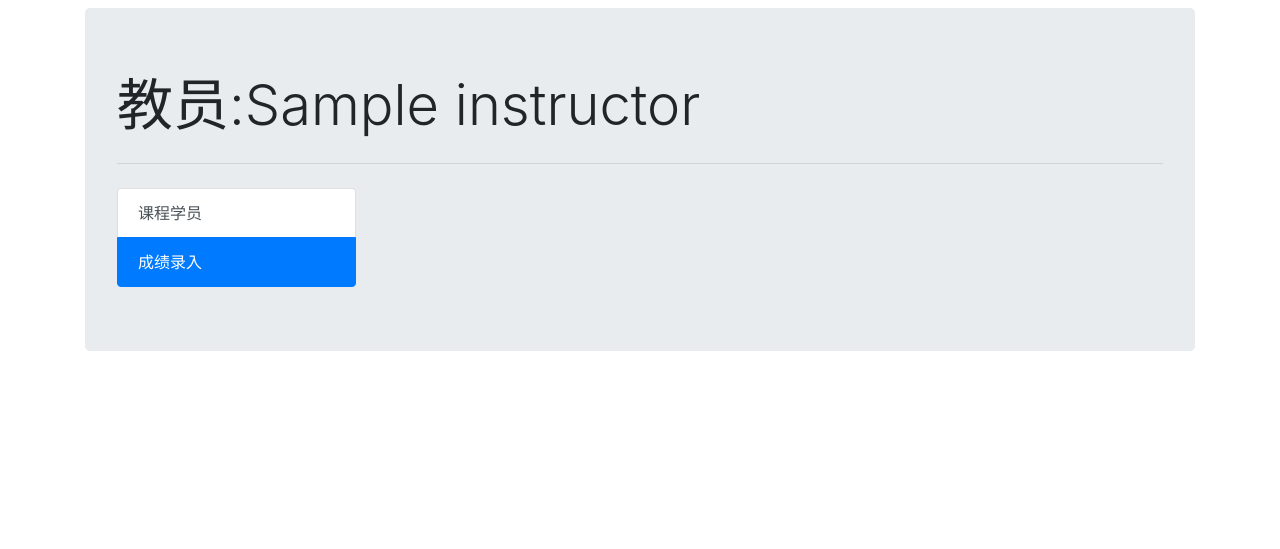
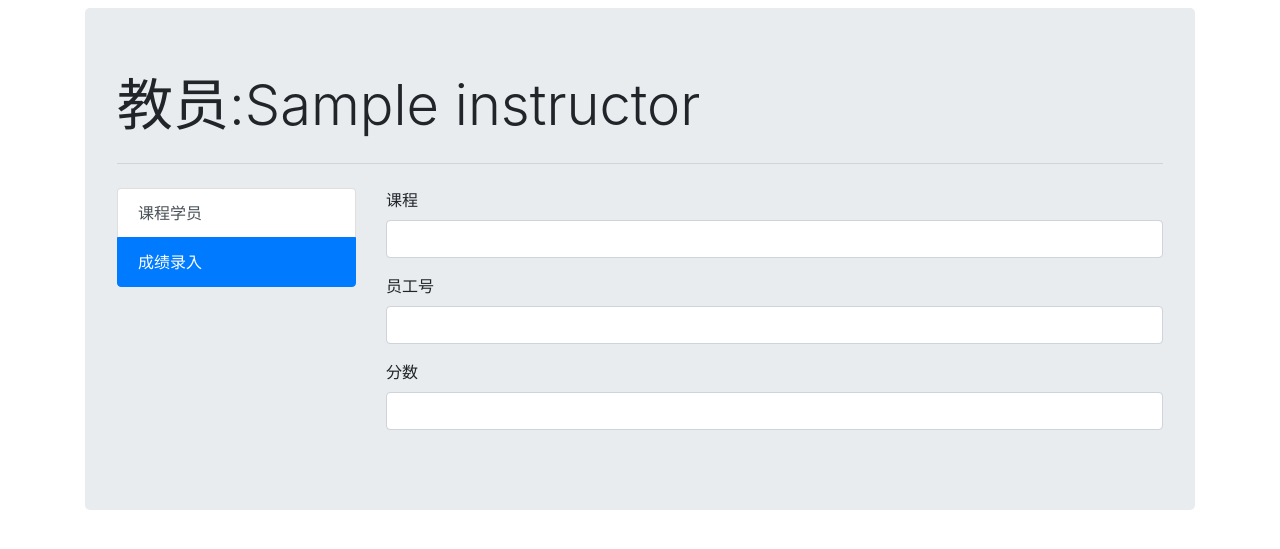
Before and after one commit to YC-Yuan/DataBaseDesign, a Python web app: template PJ/flask/templates/instructor/instructor.html in a window 1280 px wide, after a click on "成绩录入". Shown: the top 549 px of the page. Run offline with Jinja, Linux system fonts and the light colour scheme; the template is opened without the code that fills it: most values are stand-ins (such as "Sample title", 1, 10 or a date in 2020); some libraries are stand-ins or nearby versions.

Commit message:
instructor 信息

```diff
--- a/PJ/flask/dao/dao_course.py
+++ b/PJ/flask/dao/dao_course.py
@@ -216,4 +216,10 @@ def update_courses_state():
     dao_core.execute_sql(update_sql)
 
 
+# 查看课程是否结束
+def is_over(course_id):
+    # TODO
+    return False
+
+
 update_courses_state()
--- a/PJ/flask/templates/instructor/instructor.html
+++ b/PJ/flask/templates/instructor/instructor.html
@@ -35,7 +35,7 @@
                                     <th scope="col">员工号</th>
                                     <th scope="col">姓名</th>
                                     <th scope="col">入职日期</th>
-                                    <th scope="col">所在城市</th>
+                                    <th scope="col">最佳成绩</th>
                                 </tr>
                                 </thead>
                                 <tbody>
@@ -46,7 +46,7 @@
                                         </th>
                                         <td>{{ s.name }}</td>
                                         <td>{{ s.hire_date }}</td>
-                                        <td>{{ s.city }}</td>
+                                        <td>{{ s.score }}</td>
                                     </tr>
                                 {% endfor %}
                                 </tbody>
@@ -54,7 +54,23 @@
                         {% endfor %}
                     </div>
                     <div class="tab-pane fade" id="list-score" role="tabpanel" aria-labelledby="index-score">
-
+                        <form action="" method="post">
+                            <div class="form-group">
+                                <label for="course">课程</label>
+                                <input type="text" name="city" class="form-control" id="course"
+                                       value="">
+                            </div>
+                            <div class="form-group">
+                                <label for="user_id">员工号</label>
+                                <input type="text" name="city" class="form-control" id="user_id"
+                                       value="">
+                            </div>
+                            <div class="form-group">
+                                <label for="score">分数</label>
+                                <input type="number" name="city" class="form-control" id="score">
+                            </div>
+                            <input type="hidden" name="instructor_id" value="{{ instructor.user_id }}">
+                        </form>
                     </div>
                 </div>
             </div>
```
Also changed, not shown: PJ/flask/dao/dao_participate.py (+21 -1 lines), PJ/flask/modules/route.py (+6 -2 lines), PJ/README.md.
